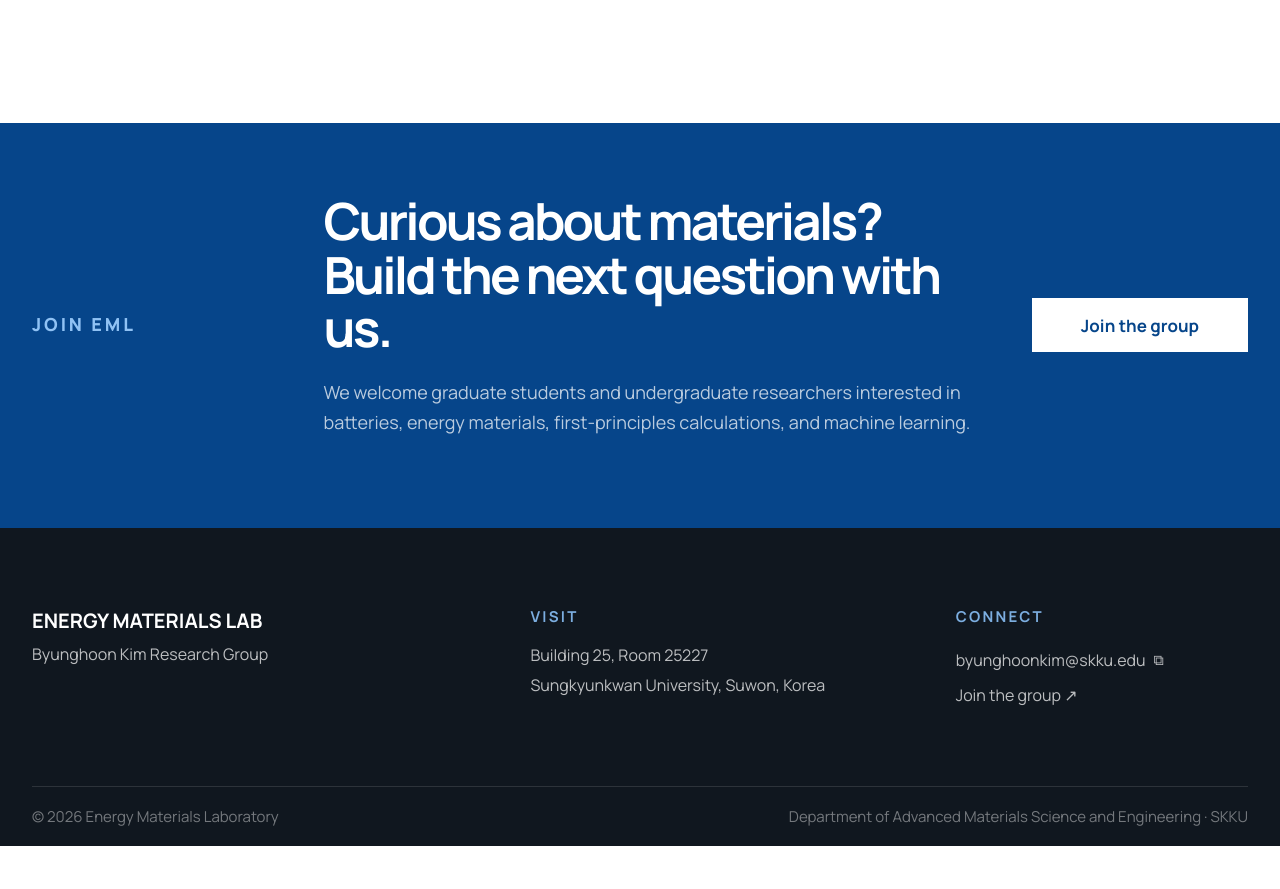
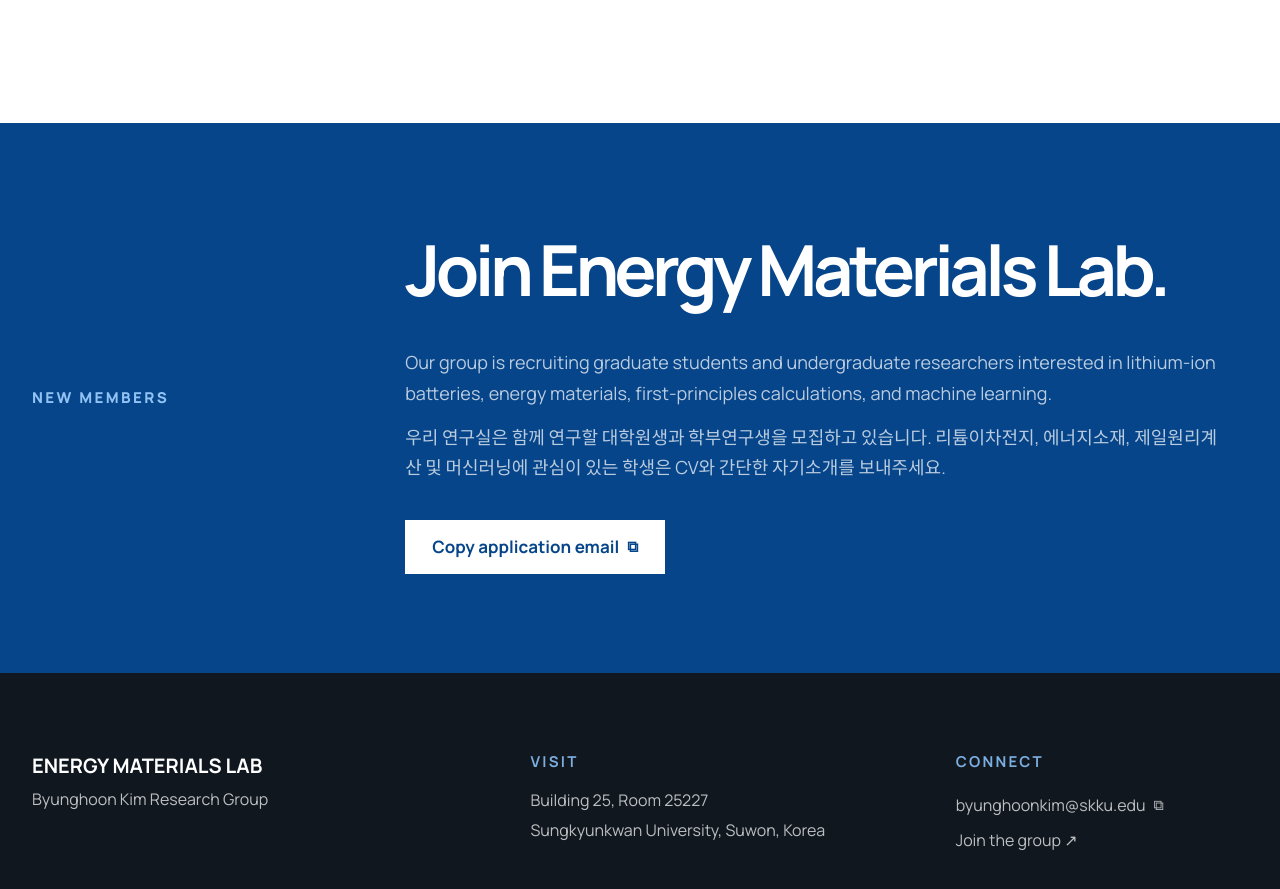
Before and after one commit to Energy-Materials-Laboratory/energy-materials-laboratory.github.io, a Next.js app: page / in a window 1280 px wide. Shown: the part 3646-4535 px from the top of the page. Before the commit the page ends 4492 px from the top, so only its background shows below. Built offline with nearby package versions, Linux system fonts and the light colour scheme.

Commit message:
Unify homepage recruitment section
Reuse the bilingual Contact recruitment block and copy-email action on the homepage.

```diff
--- a/app/page.tsx
+++ b/app/page.tsx
@@ -1,7 +1,9 @@
 import Link from "next/link";
+import EmailCopyButton from "./components/EmailCopyButton";
 import PublicationCarousel from "./components/PublicationCarousel";
 import ResearchVisual from "./components/ResearchVisual";
 import SiteShell from "./components/SiteShell";
+import contact from "../content/contact.json";
 import home from "../content/home.json";
 import research from "../content/research.json";
 import journalsContent from "../content/journals.json";
@@ -120,14 +122,20 @@
         </div>
       </section>
 
-      <section className="recruit-section">
-        <div className="site-width recruit-grid">
-          <p className="section-index">{home.recruitment.label}</p>
-          <div>
-            <h2>{home.recruitment.titleLine1}<br />{home.recruitment.titleLine2}</h2>
-            <p>{home.recruitment.description}</p>
+      <section className="recruitment-detail">
+        <div className="site-width">
+          <p className="section-index">{contact.recruitment.label}</p>
+          <div className="recruitment-copy">
+            <h2>{contact.recruitment.title}</h2>
+            <p>{contact.recruitment.english}</p>
+            <p>{contact.recruitment.korean}</p>
+            <EmailCopyButton
+              className="button button-light"
+              email={contact.principalInvestigator.email}
+            >
+              {contact.recruitment.actionLabel}
+            </EmailCopyButton>
           </div>
-          <Link className="button button-light" href="/contact">{home.recruitment.actionLabel}</Link>
         </div>
       </section>
     </SiteShell>
```
